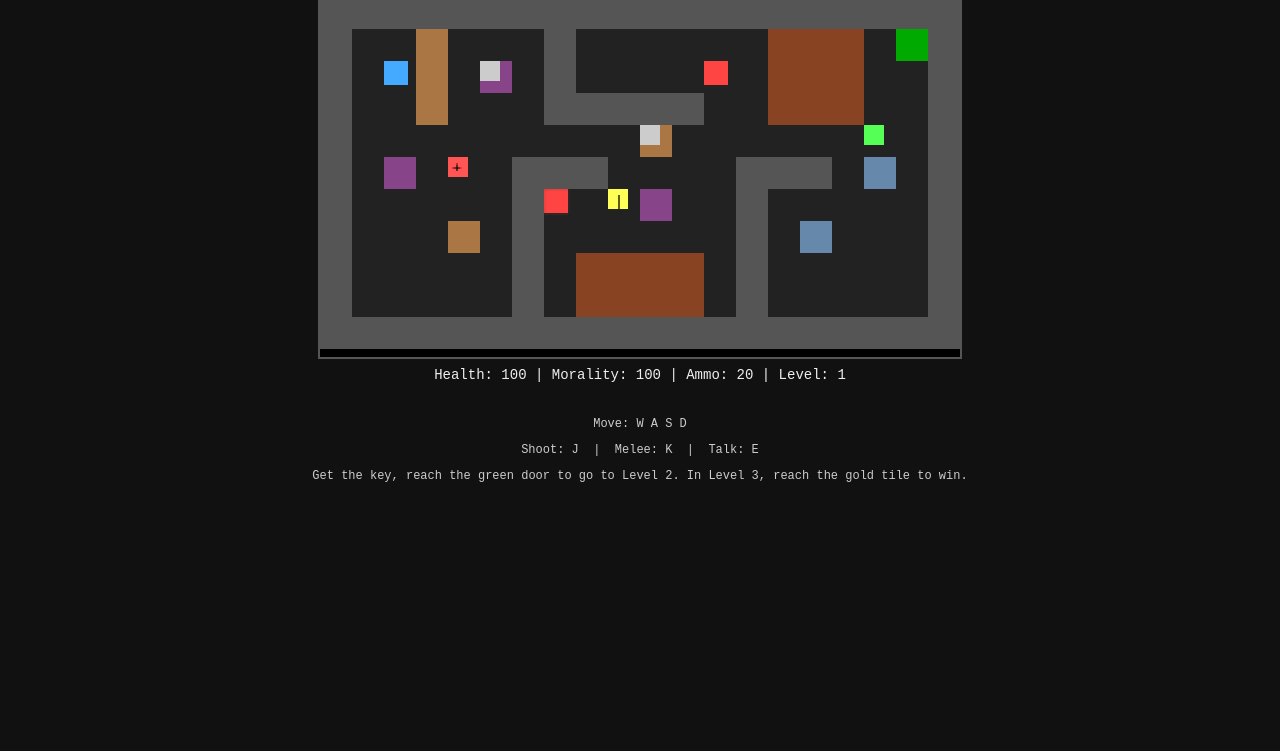
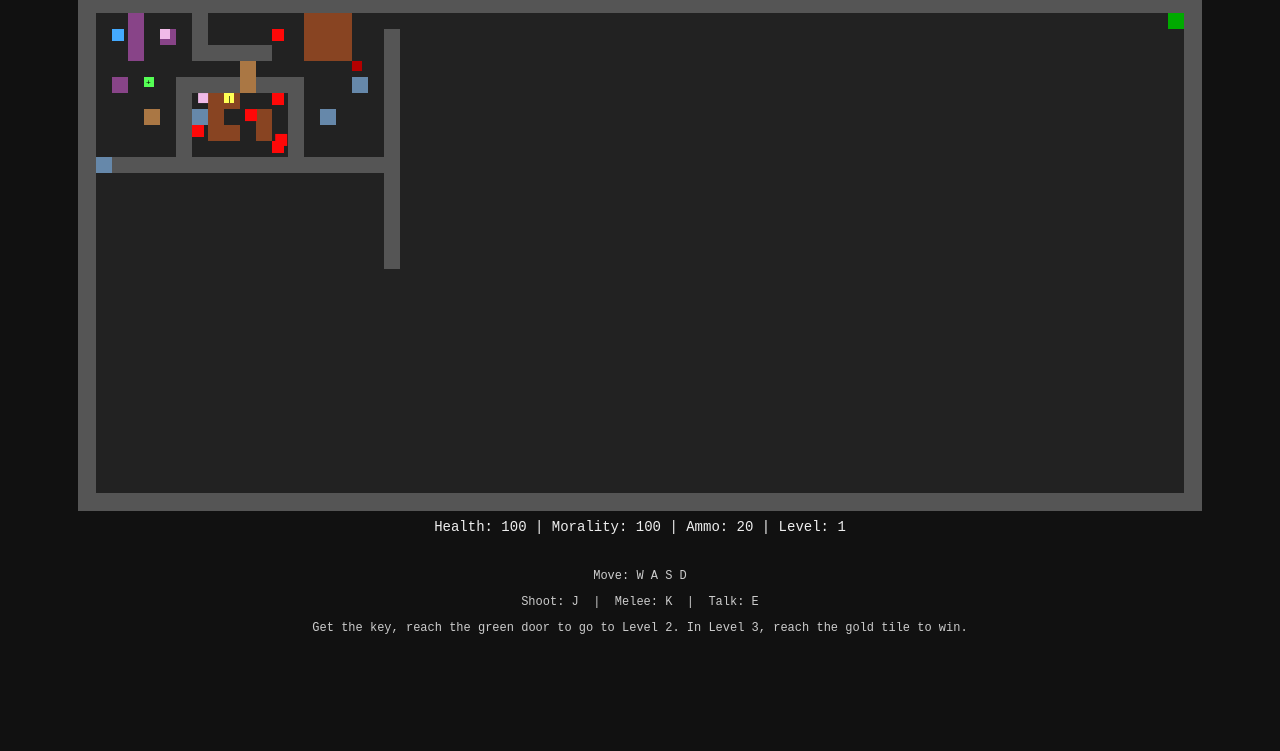
Before and after one commit to DawnDweller/8bit-CQB-game, a plain HTML site: page index.html in a window 1280 px wide. Shown: the part 49-800 px from the top of the page. Drawn offline with Linux system fonts and the light colour scheme.

Commit message:
Map Design
Simple map design, nothing important.

```diff
--- a/game.js
+++ b/game.js
@@ -151,7 +151,7 @@ const level1 = {
   playerStart: { x: 2 * TILE_SIZE, y: 2 * TILE_SIZE },
   map: [
     // 0-19
-    [1,1,1,1,1,1,1,1,1,1,1,1,1,1,1,1,1,1,1,1],
+/*     [1,1,1,1,1,1,1,1,1,1,1,1,1,1,1,1,1,1,1,1],
     [1,0,0,5,0,0,0,1,0,0,0,0,0,0,2,2,2,0,3,1],
     [1,0,0,5,0,6,0,1,0,0,0,0,0,0,2,2,2,0,0,1],
     [1,0,0,5,0,0,0,1,1,1,1,1,0,0,2,2,2,0,0,1],
@@ -161,15 +161,58 @@ const level1 = {
     [1,0,0,0,5,0,1,0,0,0,0,0,0,1,0,7,0,0,0,1],
     [1,0,0,0,0,0,1,0,2,2,2,2,0,1,0,0,0,0,0,1],
     [1,0,0,0,0,0,1,0,2,2,2,2,0,1,0,0,0,0,0,1],
-    [1,1,1,1,1,1,1,1,1,1,1,1,1,1,1,1,1,1,1,1]
+    [1,1,1,1,1,1,1,1,1,1,1,1,1,1,1,1,1,1,1,1] */
+    [1,1,1,1,1,1,1,1,1,1,1,1,1,1,1,1,1,1,1,1,1,1,1,1,1,1,1,1,1,1,1,1,1,1,1,1,1,1,1,1,1,1,1,1,1,1,1,1,1,1,1,1,1,1,1,1,1,1,1,1,1,1,1,1,1,1,1,1,1,1],
+    [1,0,0,6,0,0,0,1,0,0,0,0,0,0,2,2,2,0,0,0,0,0,0,0,0,0,0,0,0,0,0,0,0,0,0,0,0,0,0,0,0,0,0,0,0,0,0,0,0,0,0,0,0,0,0,0,0,0,0,0,0,0,0,0,0,0,0,0,3,1],
+    [1,0,0,6,0,6,0,1,0,0,0,0,0,0,2,2,2,0,0,1,0,0,0,0,0,0,0,0,0,0,0,0,0,0,0,0,0,0,0,0,0,0,0,0,0,0,0,0,0,0,0,0,0,0,0,0,0,0,0,0,0,0,0,0,0,0,0,0,0,1],
+    [1,0,0,6,0,0,0,1,1,1,1,1,0,0,2,2,2,0,0,1,0,0,0,0,0,0,0,0,0,0,0,0,0,0,0,0,0,0,0,0,0,0,0,0,0,0,0,0,0,0,0,0,0,0,0,0,0,0,0,0,0,0,0,0,0,0,0,0,0,1],
+    [1,0,0,0,0,0,0,0,0,0,5,0,0,0,0,0,0,0,0,1,0,0,0,0,0,0,0,0,0,0,0,0,0,0,0,0,0,0,0,0,0,0,0,0,0,0,0,0,0,0,0,0,0,0,0,0,0,0,0,0,0,0,0,0,0,0,0,0,0,1],
+    [1,0,6,0,0,0,1,1,1,1,5,1,1,1,0,0,0,7,0,1,0,0,0,0,0,0,0,0,0,0,0,0,0,0,0,0,0,0,0,0,0,0,0,0,0,0,0,0,0,0,0,0,0,0,0,0,0,0,0,0,0,0,0,0,0,0,0,0,0,1],
+    [1,0,0,0,0,0,1,0,2,2,0,0,0,1,0,0,0,0,0,1,0,0,0,0,0,0,0,0,0,0,0,0,0,0,0,0,0,0,0,0,0,0,0,0,0,0,0,0,0,0,0,0,0,0,0,0,0,0,0,0,0,0,0,0,0,0,0,0,0,1],
+    [1,0,0,0,5,0,1,7,2,0,0,2,0,1,0,7,0,0,0,1,0,0,0,0,0,0,0,0,0,0,0,0,0,0,0,0,0,0,0,0,0,0,0,0,0,0,0,0,0,0,0,0,0,0,0,0,0,0,0,0,0,0,0,0,0,0,0,0,0,1],
+    [1,0,0,0,0,0,1,0,2,2,0,2,0,1,0,0,0,0,0,1,0,0,0,0,0,0,0,0,0,0,0,0,0,0,0,0,0,0,0,0,0,0,0,0,0,0,0,0,0,0,0,0,0,0,0,0,0,0,0,0,0,0,0,0,0,0,0,0,0,1],
+    [1,0,0,0,0,0,1,0,0,0,0,0,0,1,0,0,0,0,0,1,0,0,0,0,0,0,0,0,0,0,0,0,0,0,0,0,0,0,0,0,0,0,0,0,0,0,0,0,0,0,0,0,0,0,0,0,0,0,0,0,0,0,0,0,0,0,0,0,0,1],
+    [1,7,1,1,1,1,1,1,1,1,1,1,1,1,1,1,1,1,1,1,0,0,0,0,0,0,0,0,0,0,0,0,0,0,0,0,0,0,0,0,0,0,0,0,0,0,0,0,0,0,0,0,0,0,0,0,0,0,0,0,0,0,0,0,0,0,0,0,0,1],
+    [1,0,0,0,0,0,0,0,0,0,0,0,0,0,0,0,0,0,0,1,0,0,0,0,0,0,0,0,0,0,0,0,0,0,0,0,0,0,0,0,0,0,0,0,0,0,0,0,0,0,0,0,0,0,0,0,0,0,0,0,0,0,0,0,0,0,0,0,0,1],
+    [1,0,0,0,0,0,0,0,0,0,0,0,0,0,0,0,0,0,0,1,0,0,0,0,0,0,0,0,0,0,0,0,0,0,0,0,0,0,0,0,0,0,0,0,0,0,0,0,0,0,0,0,0,0,0,0,0,0,0,0,0,0,0,0,0,0,0,0,0,1],
+    [1,0,0,0,0,0,0,0,0,0,0,0,0,0,0,0,0,0,0,1,0,0,0,0,0,0,0,0,0,0,0,0,0,0,0,0,0,0,0,0,0,0,0,0,0,0,0,0,0,0,0,0,0,0,0,0,0,0,0,0,0,0,0,0,0,0,0,0,0,1],
+    [1,0,0,0,0,0,0,0,0,0,0,0,0,0,0,0,0,0,0,1,0,0,0,0,0,0,0,0,0,0,0,0,0,0,0,0,0,0,0,0,0,0,0,0,0,0,0,0,0,0,0,0,0,0,0,0,0,0,0,0,0,0,0,0,0,0,0,0,0,1],
+    [1,0,0,0,0,0,0,0,0,0,0,0,0,0,0,0,0,0,0,1,0,0,0,0,0,0,0,0,0,0,0,0,0,0,0,0,0,0,0,0,0,0,0,0,0,0,0,0,0,0,0,0,0,0,0,0,0,0,0,0,0,0,0,0,0,0,0,0,0,1],
+    [1,0,0,0,0,0,0,0,0,0,0,0,0,0,0,0,0,0,0,1,0,0,0,0,0,0,0,0,0,0,0,0,0,0,0,0,0,0,0,0,0,0,0,0,0,0,0,0,0,0,0,0,0,0,0,0,0,0,0,0,0,0,0,0,0,0,0,0,0,1],
+    [1,0,0,0,0,0,0,0,0,0,0,0,0,0,0,0,0,0,0,0,0,0,0,0,0,0,0,0,0,0,0,0,0,0,0,0,0,0,0,0,0,0,0,0,0,0,0,0,0,0,0,0,0,0,0,0,0,0,0,0,0,0,0,0,0,0,0,0,0,1],
+    [1,0,0,0,0,0,0,0,0,0,0,0,0,0,0,0,0,0,0,0,0,0,0,0,0,0,0,0,0,0,0,0,0,0,0,0,0,0,0,0,0,0,0,0,0,0,0,0,0,0,0,0,0,0,0,0,0,0,0,0,0,0,0,0,0,0,0,0,0,1],
+    [1,0,0,0,0,0,0,0,0,0,0,0,0,0,0,0,0,0,0,0,0,0,0,0,0,0,0,0,0,0,0,0,0,0,0,0,0,0,0,0,0,0,0,0,0,0,0,0,0,0,0,0,0,0,0,0,0,0,0,0,0,0,0,0,0,0,0,0,0,1],
+    [1,0,0,0,0,0,0,0,0,0,0,0,0,0,0,0,0,0,0,0,0,0,0,0,0,0,0,0,0,0,0,0,0,0,0,0,0,0,0,0,0,0,0,0,0,0,0,0,0,0,0,0,0,0,0,0,0,0,0,0,0,0,0,0,0,0,0,0,0,1],
+    [1,0,0,0,0,0,0,0,0,0,0,0,0,0,0,0,0,0,0,0,0,0,0,0,0,0,0,0,0,0,0,0,0,0,0,0,0,0,0,0,0,0,0,0,0,0,0,0,0,0,0,0,0,0,0,0,0,0,0,0,0,0,0,0,0,0,0,0,0,1],
+    [1,0,0,0,0,0,0,0,0,0,0,0,0,0,0,0,0,0,0,0,0,0,0,0,0,0,0,0,0,0,0,0,0,0,0,0,0,0,0,0,0,0,0,0,0,0,0,0,0,0,0,0,0,0,0,0,0,0,0,0,0,0,0,0,0,0,0,0,0,1],
+    [1,0,0,0,0,0,0,0,0,0,0,0,0,0,0,0,0,0,0,0,0,0,0,0,0,0,0,0,0,0,0,0,0,0,0,0,0,0,0,0,0,0,0,0,0,0,0,0,0,0,0,0,0,0,0,0,0,0,0,0,0,0,0,0,0,0,0,0,0,1],
+    [1,0,0,0,0,0,0,0,0,0,0,0,0,0,0,0,0,0,0,0,0,0,0,0,0,0,0,0,0,0,0,0,0,0,0,0,0,0,0,0,0,0,0,0,0,0,0,0,0,0,0,0,0,0,0,0,0,0,0,0,0,0,0,0,0,0,0,0,0,1],
+    [1,0,0,0,0,0,0,0,0,0,0,0,0,0,0,0,0,0,0,0,0,0,0,0,0,0,0,0,0,0,0,0,0,0,0,0,0,0,0,0,0,0,0,0,0,0,0,0,0,0,0,0,0,0,0,0,0,0,0,0,0,0,0,0,0,0,0,0,0,1],
+    [1,0,0,0,0,0,0,0,0,0,0,0,0,0,0,0,0,0,0,0,0,0,0,0,0,0,0,0,0,0,0,0,0,0,0,0,0,0,0,0,0,0,0,0,0,0,0,0,0,0,0,0,0,0,0,0,0,0,0,0,0,0,0,0,0,0,0,0,0,1],
+    [1,0,0,0,0,0,0,0,0,0,0,0,0,0,0,0,0,0,0,0,0,0,0,0,0,0,0,0,0,0,0,0,0,0,0,0,0,0,0,0,0,0,0,0,0,0,0,0,0,0,0,0,0,0,0,0,0,0,0,0,0,0,0,0,0,0,0,0,0,1],
+    [1,0,0,0,0,0,0,0,0,0,0,0,0,0,0,0,0,0,0,0,0,0,0,0,0,0,0,0,0,0,0,0,0,0,0,0,0,0,0,0,0,0,0,0,0,0,0,0,0,0,0,0,0,0,0,0,0,0,0,0,0,0,0,0,0,0,0,0,0,1],
+    [1,0,0,0,0,0,0,0,0,0,0,0,0,0,0,0,0,0,0,0,0,0,0,0,0,0,0,0,0,0,0,0,0,0,0,0,0,0,0,0,0,0,0,0,0,0,0,0,0,0,0,0,0,0,0,0,0,0,0,0,0,0,0,0,0,0,0,0,0,1],
+    [1,0,0,0,0,0,0,0,0,0,0,0,0,0,0,0,0,0,0,0,0,0,0,0,0,0,0,0,0,0,0,0,0,0,0,0,0,0,0,0,0,0,0,0,0,0,0,0,0,0,0,0,0,0,0,0,0,0,0,0,0,0,0,0,0,0,0,0,0,1],
+    [1,1,1,1,1,1,1,1,1,1,1,1,1,1,1,1,1,1,1,1,1,1,1,1,1,1,1,1,1,1,1,1,1,1,1,1,1,1,1,1,1,1,1,1,1,1,1,1,1,1,1,1,1,1,1,1,1,1,1,1,1,1,1,1,1,1,1,1,1,1]
+
   ],
+  // 1 Wall
+  // 2 Breakable wall
+  // 3 Door to next level
+  // 5 Creme Color Furniture
+  // 6 Violet Color Furniture
+  // 7 Bluish Grey Color Furniture
   civilians: [
-    { x: 5 * TILE_SIZE, y: 2 * TILE_SIZE, text: "Get out while you can!" },
-    { x: 10 * TILE_SIZE, y: 4 * TILE_SIZE, text: "They are everywhere!" }
+    { x: 5 * TILE_SIZE, y: 2 * TILE_SIZE, text: "Please save Jannie, she is been tied and taken to that room by those men. Only she knows how to get out of here." },
+    { x: 7 * TILE_SIZE, y: 6 * TILE_SIZE, text: "The door is lock, we must find the rusty key! Then we can get out from the green door." }
   ],
   enemies: [
     { x: 12 * TILE_SIZE, y: 2 * TILE_SIZE, behavior: "losShooter" },
-    { x: 8 * TILE_SIZE, y: 7 * TILE_SIZE, behavior: "patrol" }
+    { x: 9 * TILE_SIZE, y: 7 * TILE_SIZE, behavior: "patrol" },
+    { x: 7 * TILE_SIZE, y: 8 * TILE_SIZE, behavior: "losShooter" },
+    { x: 12 * TILE_SIZE, y: 6 * TILE_SIZE, behavior: "losShooter" },
+    { x: 12 * TILE_SIZE, y: 9 * TILE_SIZE, behavior: "patrol" },
+    { x: 12 * TILE_SIZE, y: 9 * TILE_SIZE, behavior: "losShooter" }
   ],
   items: [
     { x: 4 * TILE_SIZE, y: 5 * TILE_SIZE, type: "health" },
@@ -193,6 +236,7 @@ const level2 = {
     [1,0,0,0,0,0,1,0,0,0,0,6,0,0,0,0,0,0,0,1],
     [1,1,1,1,1,1,1,1,1,1,1,1,1,1,1,1,1,1,1,1]
   ],
+
   civilians: [
     { x: 6 * TILE_SIZE, y: 3 * TILE_SIZE, text: "You made it this far?" }
   ],
@@ -519,7 +563,7 @@ function updateEnemies(dt) {
         player.health -= 30 * dt;
         if (player.health <= 0) {
           player.health = 0;
-          triggerGameOver("You were killed!");
+          triggerGameOver("You are dead...");
         }
         updateHUD();
       }
@@ -612,7 +656,7 @@ function updateBullets(dt) {
         if (rectsOverlap(b, c)) {
           c.alive = false;
           player.morality -= 20;
-          setMessage("You hurt a civilian!");
+          setMessage("You've killed a civilian!");
           if (player.morality <= 0) {
             player.morality = 0;
             triggerGameOver("Your morality reached zero.");
@@ -669,11 +713,11 @@ function updateMelee(dt) {
     const dist = Math.hypot(dx, dy);
     if (dist < radius) {
       c.alive = false;
-      player.morality -= 20;
-      setMessage("You hurt a civilian!");
+      player.morality -= 40;
+      setMessage("You've killed a civilian!");
       if (player.morality <= 0) {
         player.morality = 0;
-        triggerGameOver("Your morality reached zero.");
+        triggerGameOver("You have killed too many innocent lives. You've lost your sanity!");
       }
       updateHUD();
     }
@@ -819,9 +863,9 @@ function draw() {
   for (const it of items) {
     if (!it.active) continue;
 
-    if (it.type === "health") ctx.fillStyle = "#ff5555";
+    if (it.type === "health") ctx.fillStyle = "#55ff55";
     else if (it.type === "ammo") ctx.fillStyle = "#ffff55";
-    else if (it.type === "key") ctx.fillStyle = "#55ff55";
+    else if (it.type === "key") ctx.fillStyle = "#b40000";
     ctx.fillRect(it.x, it.y, it.w, it.h);
 
     // Simple 8-bit style symbols
@@ -837,19 +881,19 @@ function draw() {
   // Civilians
   for (const c of civilians) {
     if (!c.alive) continue;
-    ctx.fillStyle = "#cccccc";
+    ctx.fillStyle = "#f1bae8";
     ctx.fillRect(c.x, c.y, c.w, c.h);
     if (c.talkTimer > 0) {
       ctx.fillStyle = "#ffffff";
       ctx.font = "6px monospace";
-      ctx.fillText("...", c.x - 2, c.y - 4);
+      ctx.fillText("!!!", c.x - 2, c.y - 4);
     }
   }
 
   // Enemies
   for (const e of enemies) {
     if (!e.alive) continue;
-    ctx.fillStyle = "#ff4444";
+    ctx.fillStyle = "#ff0808";
     ctx.fillRect(e.x, e.y, e.w, e.h);
   }
 
@@ -860,7 +904,7 @@ function draw() {
 
     // Melee circle (visual)
     if (player.meleeTimer > 0) {
-      ctx.strokeStyle = "rgba(255,255,255,0.6)";
+      ctx.strokeStyle = "rgba(71, 154, 181, 0.6)";
       ctx.beginPath();
       ctx.arc(
         player.x + player.w / 2,
--- a/index.html
+++ b/index.html
@@ -2,13 +2,15 @@
 <html lang="en">
 <head>
   <meta charset="UTF-8" />
-  <title>8-Bit Action Game</title>
+  <title>8-Bit CQB Game</title>
   <link rel="stylesheet" href="style.css" />
 </head>
 <body>
-  <h1>8-Bit Action Game</h1>
+  <h1>8-Bit CQB Game</h1>
   <div id="game-container">
-    <canvas id="gameCanvas" width="320" height="180"></canvas>
+    <!-- <canvas id="gameCanvas" width="320" height="180"></canvas> -->
+    <canvas id="gameCanvas" width="1120" height="512"></canvas>
+
   </div>
   <div id="hud">
     <div id="stats">Health: 100 | Morality: 100 | Ammo: 20 | Level: 1</div>
--- a/style.css
+++ b/style.css
@@ -14,16 +14,16 @@ h1 {
 
 #game-container {
   margin: 10px auto;
-  width: 640px;
-  height: 360px;
+  width: 70rem; /* 640px; */
+  height: 32rem; /* 360px; */
   display: flex;
   align-items: center;
   justify-content: center;
 }
 
 #gameCanvas {
-  width: 640px;
-  height: 360px;
+  width: 70rem; /* 640px; */
+  height: 32rem; /* 360px; */
   border: 2px solid #555;
   image-rendering: pixelated;
   image-rendering: crisp-edges;
```
